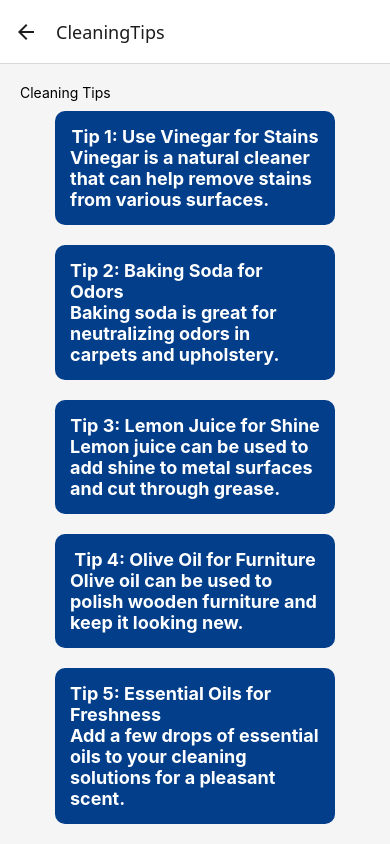
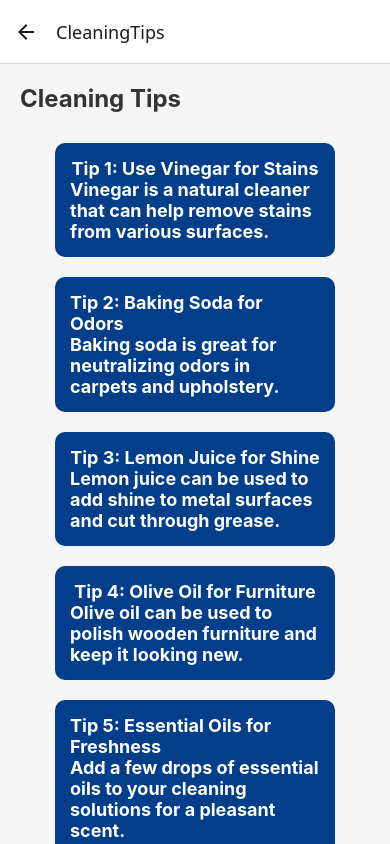
Before and after one commit to jth1903/DishwashingEfficiencyApp, a React Native app: screen /CleaningTips in a window 390 px wide. Shown: the top 844 px of the page. Built offline with nearby package versions, Linux system fonts and the light colour scheme; what expo-notifications would draw is missing.

Commit message:
Updated Dependencies

```diff
--- a/screens/CleaningTipsScreen.js
+++ b/screens/CleaningTipsScreen.js
@@ -56,7 +56,7 @@ const CleaningTipsScreen = () => {
 
     return (
         <View style={globalStyles.container}>
-            <Text style={globalStyles.titleText}>Cleaning Tips</Text>
+            <Text style={globalStyles.title}>Cleaning Tips</Text>
             <FlatList
                 data={cleaningTips}
                 keyExtractor={(item) => item.id}
```
Also changed, not shown: package.json (+5 -5 lines), 1 other file (tests, documents, lock files or other folders).
